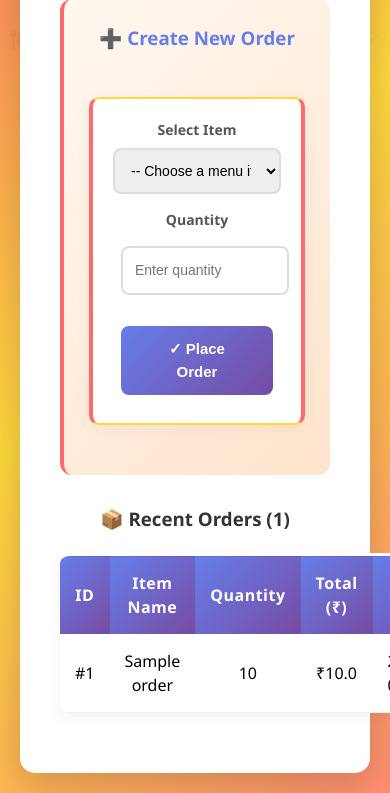
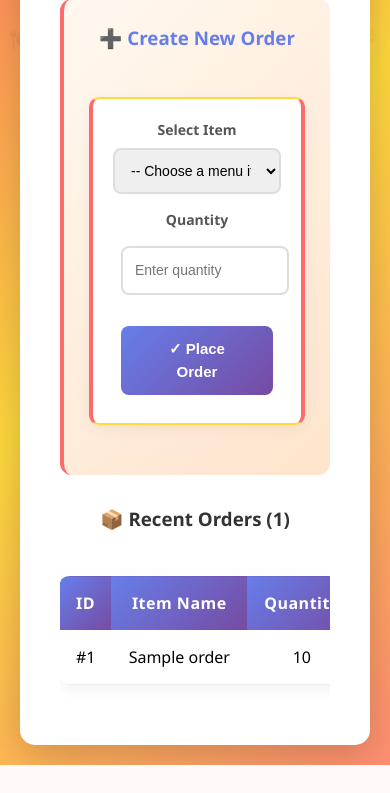
Before and after one commit to krushnanarwade/Restaurant-Billing-System, a Flask app: page /order in a window 390 px wide; the page is wider, and only the part inside the window is pictured. Shown: the part 263-1056 px from the top of that part. After the commit the page ends 1028 px from the top of that part, so only its background shows below. Run offline with Flask 3, Linux system fonts and the light colour scheme; a user stored in the database is signed in; data comes from the database, SQL or seed files in the repository; tables that the repository leaves empty hold one stand-in row (values such as "Sample post").

Commit message:
fix: make orders table responsive on mobile (wrapper + CSS)

```diff
--- a/templates/order.html
+++ b/templates/order.html
@@ -175,6 +175,18 @@
       color: #333;
       margin-bottom: 20px;
       font-weight: 700;
+    }
+
+    /* Responsive table wrapper for small screens */
+    .orders-section .table-wrapper {
+      overflow-x: auto;
+      -webkit-overflow-scrolling: touch;
+      margin-top: 10px;
+    }
+
+    .orders-section .table-wrapper table {
+      min-width: 620px; /* allow horizontal scroll on small screens */
+    }
   </style>
 </head>
 <body>
@@ -207,6 +219,7 @@
     <div class="orders-section">
       <h3>📦 Recent Orders ({{ orders|length }})</h3>
       {% if orders %}
+        <div class="table-wrapper">
         <table>
           <thead>
             <tr>
@@ -233,6 +246,7 @@
             {% endfor %}
           </tbody>
         </table>
+        </div>
       {% else %}
         <div style="text-align: center; padding: 30px; color: #999;">
           <p>No orders yet. Place your first order above! 👆</p>
```
